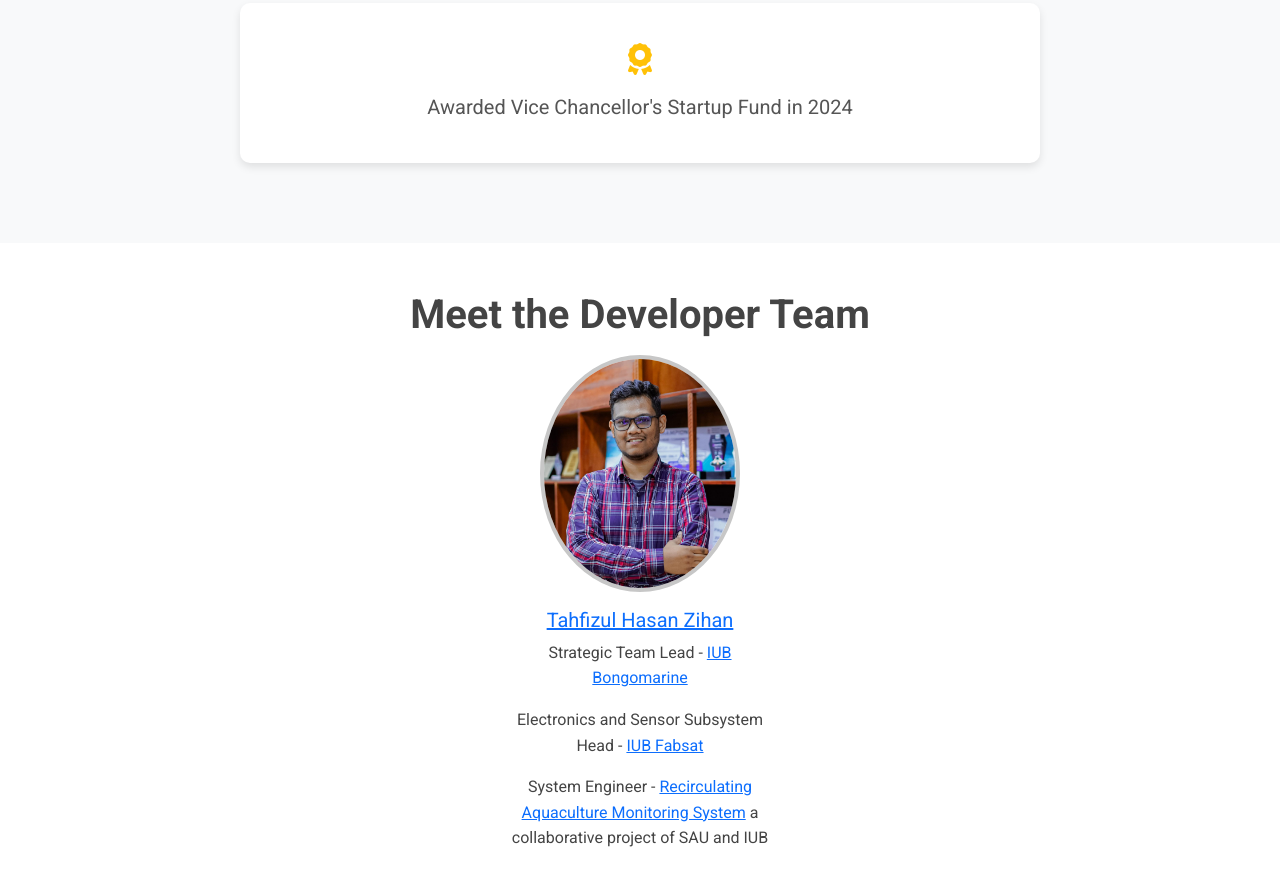
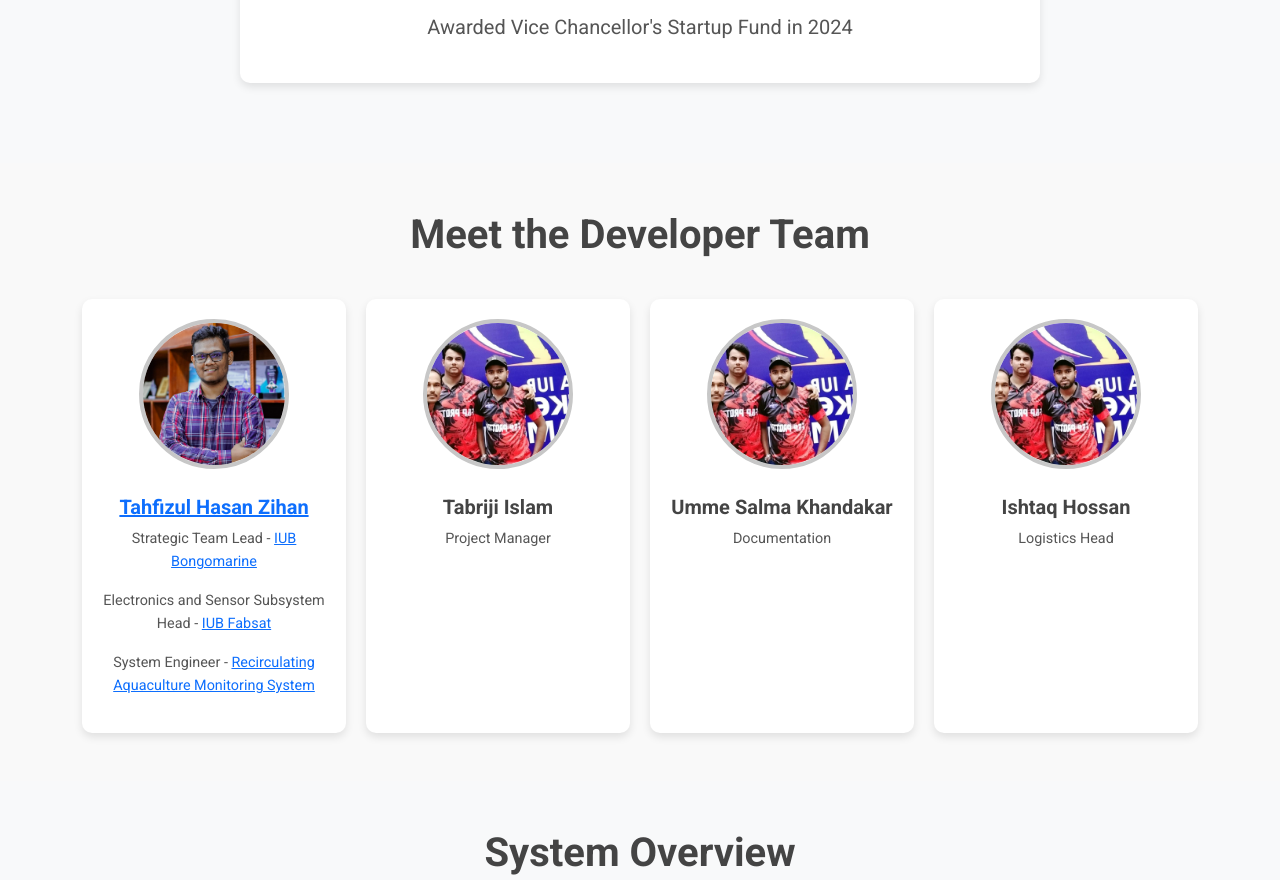
Before and after one commit to ThZihan/IUB_Bus_ShuttleWebApp, a plain HTML site: page index.html in a window 1280 px wide. Shown: the part 1659-2539 px from the top of the page. Drawn offline with nearby package versions, Linux system fonts and the light colour scheme.

Commit message:
jatrabondhu

```diff
--- a/css/styles.css
+++ b/css/styles.css
@@ -17,7 +17,7 @@ body {
 .hero-section {
     background: linear-gradient(to bottom right,  #c7c7c7, #444);
     color: white;
-    height: 90vh;
+    height: 80vh;
     padding: 40px;
     display: flex;
     justify-content: space-between;
@@ -120,18 +120,52 @@ body {
 }
 
 
+/* Team Section Styling */
+#team {
+    background-color: #f9f9f9;
+}
+
 #team img {
-    border: 4px solid  #c7c7c7;
-    transition: transform 0.3s ease;
+    border: 4px solid #c7c7c7;
+    width: 150px;
+    height: 150px;
+    object-fit: cover;
+    transition: transform 0.3s ease, box-shadow 0.3s ease;
 }
 
 #team img:hover {
     transform: scale(1.1);
+    box-shadow: 0 8px 16px rgba(0, 0, 0, 0.2);
+}
+
+.team-grid {
+    display: grid;
+    grid-template-columns: repeat(auto-fit, minmax(250px, 1fr));
+    gap: 20px;
+    margin-top: 40px;
+}
+
+.team-member {
+    padding: 20px;
+    background: #fff;
+    border-radius: 10px;
+    box-shadow: 0 4px 8px rgba(0, 0, 0, 0.1);
+    transition: transform 0.3s ease, box-shadow 0.3s ease;
+}
+
+.team-member:hover {
+    transform: translateY(-10px);
+    box-shadow: 0 12px 24px rgba(0, 0, 0, 0.2);
 }
 
 .team-member h5 {
     font-weight: 700;
     margin-top: 10px;
+}
+
+.team-member p {
+    font-size: 0.9rem;
+    color: #555;
 }
 
 footer {
--- a/index.html
+++ b/index.html
@@ -40,9 +40,10 @@
     <div class="hero-content text-end">
         <h1>Welcome to IUB Smart Shuttle</h1>
         <p>Track Your Shuttle in Real-Time, Anytime, Anywhere</p>
-        <button class="btn btn-primary btn-lg me-2">Live Tracking</button>
 
-        <a href="#about" class="btn btn-outline-light btn-lg">Learn More</a>
+        <a href="" class="btn btn-primary btn-lg me-2">Sign In</a>
+
+        <a href="" class="btn btn-outline-light btn-lg">Register Now!</a>
     </div>
 </header>
 
@@ -81,36 +82,44 @@
 <section id="team" class="py-5">
     <div class="container text-center">
         <h2 class="section-title">Meet the Developer Team</h2>
-        <div class="row justify-content-center">
+        <div class="team-grid">
             <!-- Member 1 -->
-            <div class="col-md-3 text-center">
-                <a href="https://thzihan.github.io/portfolio"><img src="images/devimg.jpeg" alt="Team Member" class="rounded-circle mb-3" width="200"></a>
-                <a href="http://www.facebook.com/tahfijulhassan.jehan"><h5>Tahfizul Hasan Zihan</h5></a>
-                <p>Strategic Team Lead - <a href="https://www.facebook.com/bongomarine1">IUB Bongomarine</a> </p>
+            <div class="team-member">
+                <a href="https://thzihan.github.io/portfolio">
+                    <img src="images/devimg.jpeg" alt="Team Member" class="rounded-circle mb-3">
+                </a>
+                <a href="http://www.facebook.com/tahfijulhassan.jehan">
+                    <h5>Tahfizul Hasan Zihan</h5>
+                </a>
+                <p>Strategic Team Lead - <a href="https://www.facebook.com/bongomarine1">IUB Bongomarine</a></p>
                 <p>Electronics and Sensor Subsystem Head - <a href="https://www.facebook.com/iubfabsat">IUB Fabsat</a></p>
-                <p>System Engineer - <a href="https://thzihan.github.io/waterQualityMonitor_Dashboard">Recirculating Aquaculture Monitoring System</a> a collaborative project of SAU and IUB</p>
+                <p>System Engineer - <a href="https://thzihan.github.io/waterQualityMonitor_Dashboard">Recirculating Aquaculture Monitoring System</a></p>
             </div>
-<!--            &lt;!&ndash; Member 2 &ndash;&gt;-->
-<!--            <div class="col-md-3 text-center team-member">-->
-<!--                <img src="images/placeholder.jpg" alt="Team Member" class="rounded-circle mb-3 shadow" width="150">-->
-<!--                <h5>Member 2</h5>-->
-<!--                <p>Software Developer</p>-->
-<!--            </div>-->
-<!--            &lt;!&ndash; Member 3 &ndash;&gt;-->
-<!--            <div class="col-md-3 text-center team-member">-->
-<!--                <img src="images/placeholder.jpg" alt="Team Member" class="rounded-circle mb-3 shadow" width="150">-->
-<!--                <h5>Member 3</h5>-->
-<!--                <p>Hardware Specialist</p>-->
-<!--            </div>-->
-            <!--            <div class="col-md-3 text-center team-member">-->
-            <!--                <img src="images/placeholder.jpg" alt="Team Member" class="rounded-circle mb-3 shadow" width="150">-->
-            <!--                <h5>Member 4</h5>-->
-            <!--                <p>Hardware Specialist</p>-->
-            <!--            </div>-->
 
+            <!-- Member 2 -->
+            <div class="team-member">
+                <img src="images/placeholder.jpg" alt="Team Member" class="rounded-circle mb-3">
+                <h5>Tabriji Islam</h5>
+                <p>Project Manager</p>
+            </div>
+
+            <!-- Member 3 -->
+            <div class="team-member">
+                <img src="images/placeholder.jpg" alt="Team Member" class="rounded-circle mb-3">
+                <h5>Umme Salma Khandakar</h5>
+                <p>Documentation</p>
+            </div>
+
+            <!-- Member 4 -->
+            <div class="team-member">
+                <img src="images/placeholder.jpg" alt="Team Member" class="rounded-circle mb-3">
+                <h5>Ishtaq Hossan</h5>
+                <p>Logistics Head</p>
+            </div>
         </div>
     </div>
 </section>
+
 
 <!-- System Overview Section -->
 <section id="overview" class="bg-light py-5">
@@ -118,7 +127,7 @@
         <h2 class="section-title">System Overview</h2>
         <p>The IUB Smart Shuttle system uses advanced hardware and software to provide real-time shuttle tracking and user notifications. It includes GPS, WiFi modules, RFID sensors, and a central cloud platform for data analysis.</p>
         <img src="images/overviewFigure.png" alt="System Diagram" class="img-fluid shadow-lg rounded mt-4">
-   <p>Developer Team followed an Agile-Waterfall hybrid or Iterative Waterfall method</p>
+   <h3 class="py-5">Developer Team followed an Agile-Waterfall hybrid or Iterative Waterfall method</h3>
         <img src="images/method.png" alt="System Diagram" class="img-fluid shadow-lg rounded mt-4">
     </div>
 </section>
```
